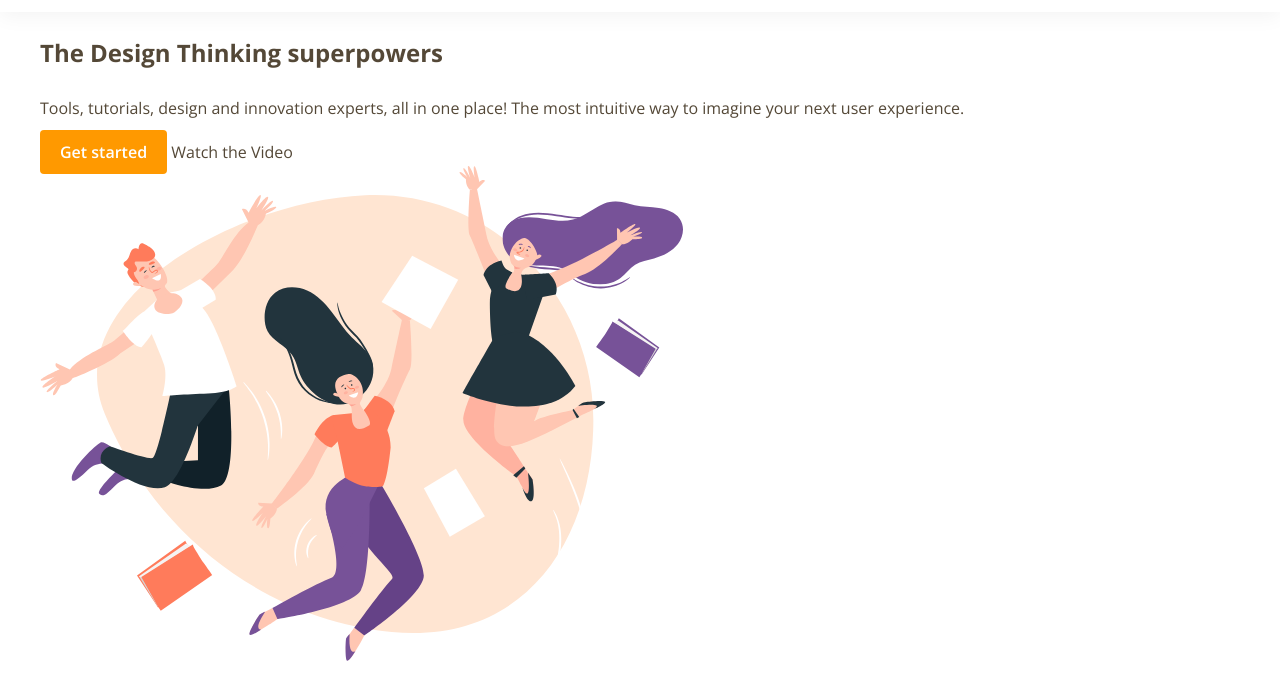
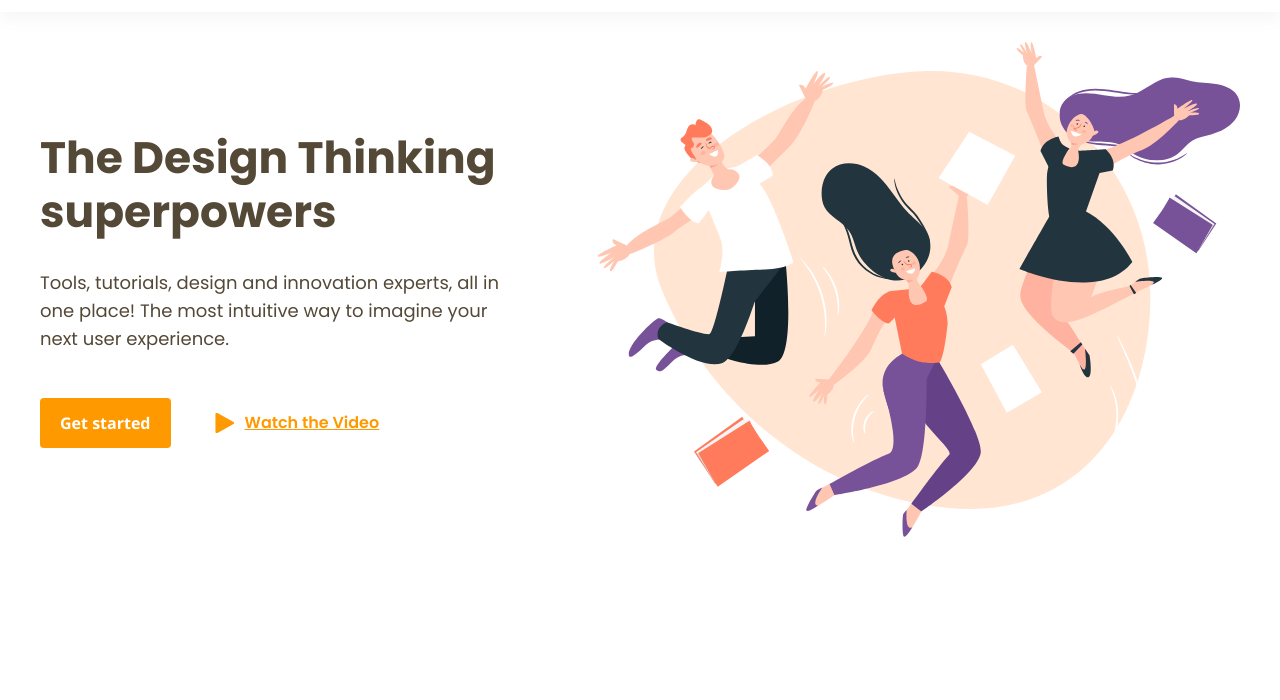
Before and after one commit to Nekko-Byte/productly, a website built with webpack: page src/index.html in a window 1280 px wide. Shown: the part 78-778 px from the top of the page. Built offline with nearby package versions, Linux system fonts and the light colour scheme; files whose address does not match are found by name.

Commit message:
feat: add styles for section hero

```diff
--- a/src/styles/base/_base.scss
+++ b/src/styles/base/_base.scss
@@ -19,7 +19,8 @@ a {
 a,
 button,
 input,
-textarea {
+textarea,
+svg * {
   transition-duration: var(--transition-duration);
   cursor: pointer;
 }
--- a/src/styles/base/_typography.scss
+++ b/src/styles/base/_typography.scss
@@ -0,0 +1,7 @@
+@use "../helpers/" as *;
+
+h1 {
+  @include font(44px, 54px, 700);
+
+  font-family: var(--font-family-accent);
+}
--- /dev/null
+++ b/src/styles/components/_link.scss
@@ -0,0 +1,32 @@
+@use "../helpers/" as *;
+
+.link {
+  display: flex;
+  align-items: center;
+
+  &__accent {
+    color: var(--color-accent);
+    text-decoration: underline;
+
+    @include hover {
+      color: var(--color-secondary);
+
+      &::before {
+        background-image: url("~@icons/play_hover.svg");
+      }
+    }
+
+    &::before {
+      @include square(20px);
+
+      content: "";
+      display: inline-block;
+      margin: 0 10px 0 0;
+      background-image: url("~@icons/play.svg");
+      background-size: cover;
+      background-repeat: no-repeat;
+      background-position: center;
+      transition-duration: var(--transition-duration);
+    }
+  }
+}
--- /dev/null
+++ b/src/styles/layout/_hero.scss
@@ -0,0 +1,42 @@
+@use "../helpers/" as *;
+
+.hero {
+  padding: 30px 0 0 0;
+
+  &__inner {
+    display: flex;
+    justify-content: space-between;
+    align-items: center;
+  }
+
+  &__body {
+    max-width: 480px;
+  }
+
+  &__title {
+    margin: 0 0 30px 0;
+  }
+
+  &__description {
+    @include font(18px, 28px, 400);
+
+    margin: 0 0 45px 0;
+    font-family: var(--font-family-accent);
+  }
+
+  &__links {
+    display: flex;
+    align-items: center;
+    column-gap: 44px;
+  }
+
+  &__link {
+    font-family: var(--font-family-accent);
+    font-weight: 600;
+
+    &.button {
+      font-family: inherit;
+      font-weight: 700;
+    }
+  }
+}
--- a/src/styles/main.scss
+++ b/src/styles/main.scss
@@ -15,8 +15,10 @@
 // =============================================
 @use "./components/menu";
 @use "./components/button";
+@use "./components/link";
 
 // =============================================
 // Layout
 // =============================================
 @use "./layout/header";
+@use "./layout/hero";
```
Also changed, not shown: src/assets/icons/play_hover.svg (added).
